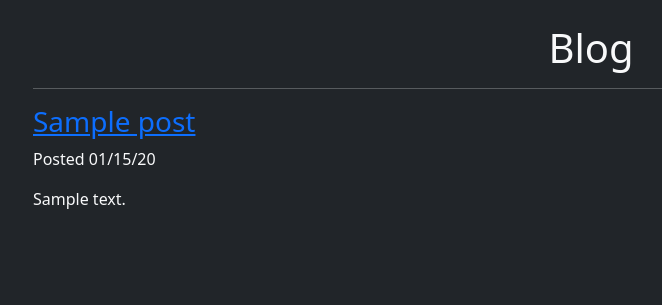
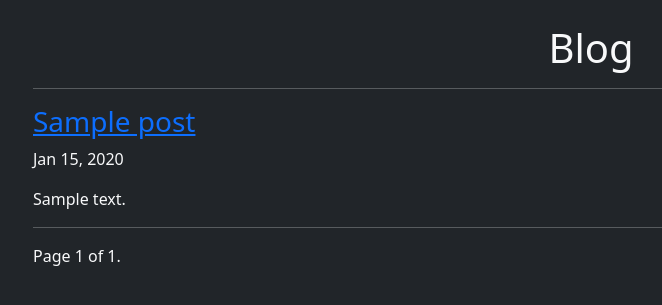
Before and after one commit to omajoshi/omajoshi.com, a Django app: page /blog/ in a window 1280 px wide. Shown: the part 56-361 px from the top of the page, without its empty margins (49-711 px from the left). Run offline with Django 3.2, Linux system fonts and the light colour scheme; tables that the repository leaves empty hold one stand-in row (values such as "Sample post").

Commit message:
updated blog

```diff
--- a/blog/templates/blog/post_detail.html
+++ b/blog/templates/blog/post_detail.html
@@ -3,6 +3,7 @@
 {{ post.title }}
 {% endblock %}
 {% block content %}
-<p>Posted {{ post.created|date:"m/d/y" }}</p>
-{{ post.content|linebreaks|safe }}
+<p>{{ post.created|date:"M d, Y" }}</p>
+<hr>
+{{ post.content|safe }}
 {% endblock %}
--- a/blog/templates/blog/post_list.html
+++ b/blog/templates/blog/post_list.html
@@ -7,9 +7,27 @@ Blog
 {% for post in post_list %}
 <hr>
 <h3><a href="{{ post.get_absolute_url }}">{{ post.title }}</a></h3>
-<p>Posted {{ post.created|date:"m/d/y" }}</p>
-{{ post.content|linebreaks|safe }}
+<p>{{ post.created|date:"M d, Y" }}</p>
+{{ post.content|truncatewords_html:100|safe }}
 {% endfor %}
+<hr>
+<div class="pagination">
+    <span class="step-links">
+        {% if page_obj.has_previous %}
+        <a href="?page=1">&laquo; first</a>
+        <a href="?page={{ page_obj.previous_page_number }}">previous</a>
+        {% endif %}
+
+        <span class="current">
+            Page {{ page_obj.number }} of {{ page_obj.paginator.num_pages }}.
+        </span>
+
+        {% if page_obj.has_next %}
+        <a href="?page={{ page_obj.next_page_number }}">next</a>
+        <a href="?page={{ page_obj.paginator.num_pages }}">last &raquo;</a>
+        {% endif %}
+    </span>
+</div>
 {% else %}
 The blog is currently empty. More content is coming soon!
 {% endif %}
--- a/blog/views.py
+++ b/blog/views.py
@@ -7,6 +7,7 @@ from .models import Post
 
 class PostList(ListView):
     model = Post
+    paginate_by = 10
 
 class PostDetail(DetailView):
     model = Post
--- a/homepage/templates/homepage/journalentry_list.html
+++ b/homepage/templates/homepage/journalentry_list.html
@@ -23,6 +23,7 @@ Journal Entries
 </div>
 </div>
 {% endfor %}
+<hr>
 <div class="pagination">
     <span class="step-links">
         {% if page_obj.has_previous %}
```
